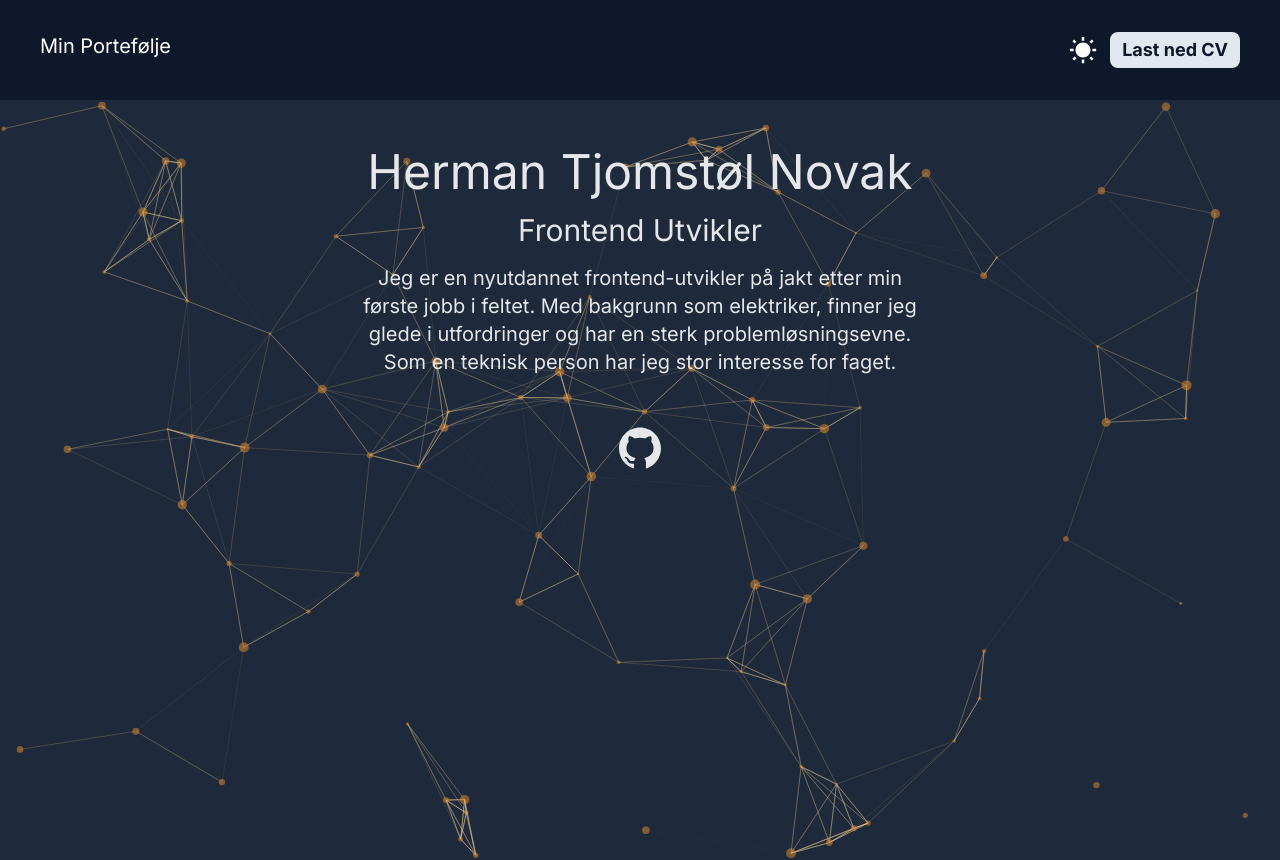
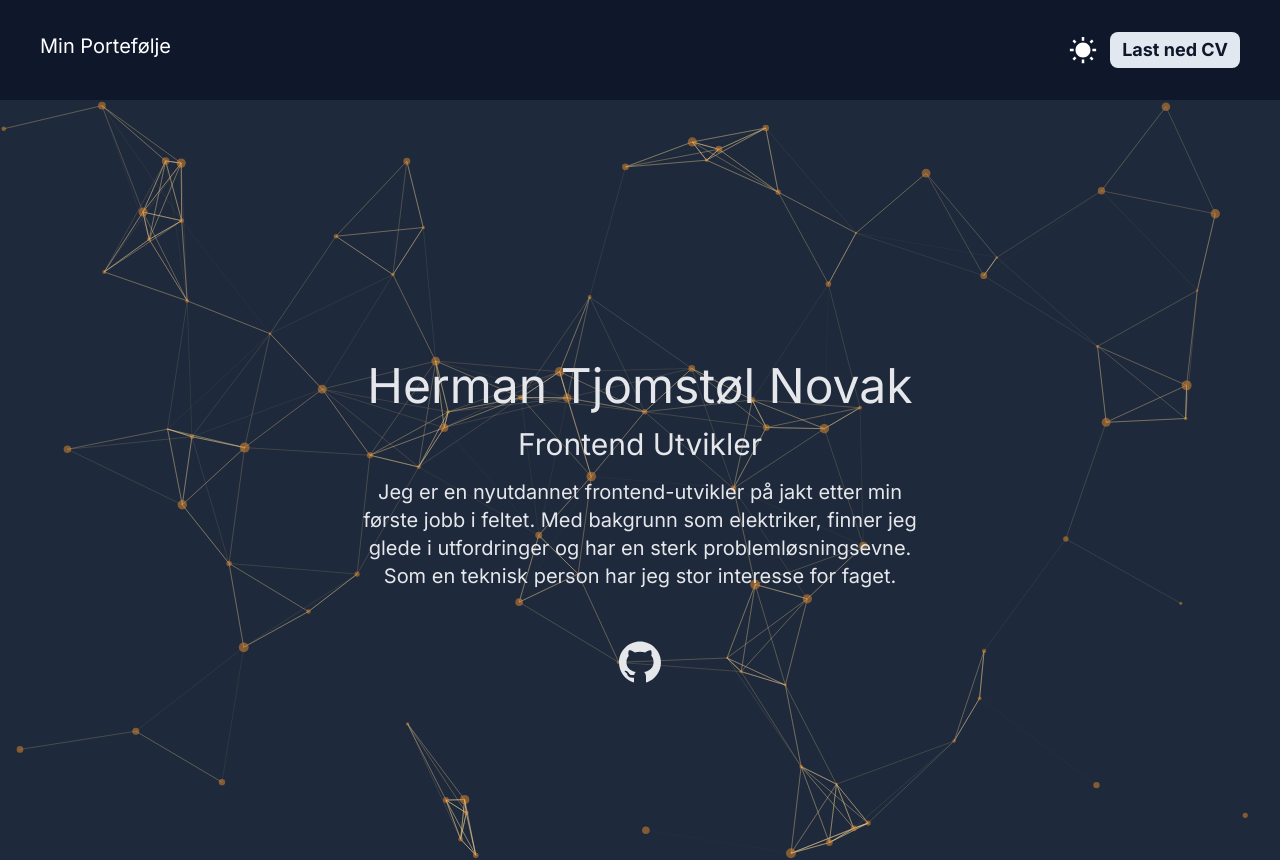
Before and after one commit to hernok/next-portfolio, a Next.js app: page / in a window 1280 px wide. Shown: the top 860 px of the page. Built offline with nearby package versions, Linux system fonts and the light colour scheme.

Commit message:
hero section to center

```diff
--- a/src/app/page.tsx
+++ b/src/app/page.tsx
@@ -11,14 +11,15 @@ export default function Home() {
     <div>
       <ParticleContainer />
       <main className="bg-gray-50 px-3 md:px-20 lg:px-60 dark:bg-slate-800 z-[-2]">
-        <section className="min-h-screen relative z-30 my-auto max-w-7xl mx-auto">
+        <section className="min-h-screen h-screen flex flex-col items-center justify-center relative z-30 max-w-7xl mx-auto">
           <Hero />
-          <div className="text-gray-800 text-5xl flex justify-center gap 16 dark:text-gray-200">
+          <div className="text-gray-800 text-5xl flex justify-center gap-16 dark:text-gray-200">
             <Link href="https://github.com/hernok">
               <AiFillGithub className="cursor-pointer" />
             </Link>
           </div>
         </section>
+
         <section className="max-w-7xl mx-auto">
           <AboutMe />
           <div className="mb-40">
```
